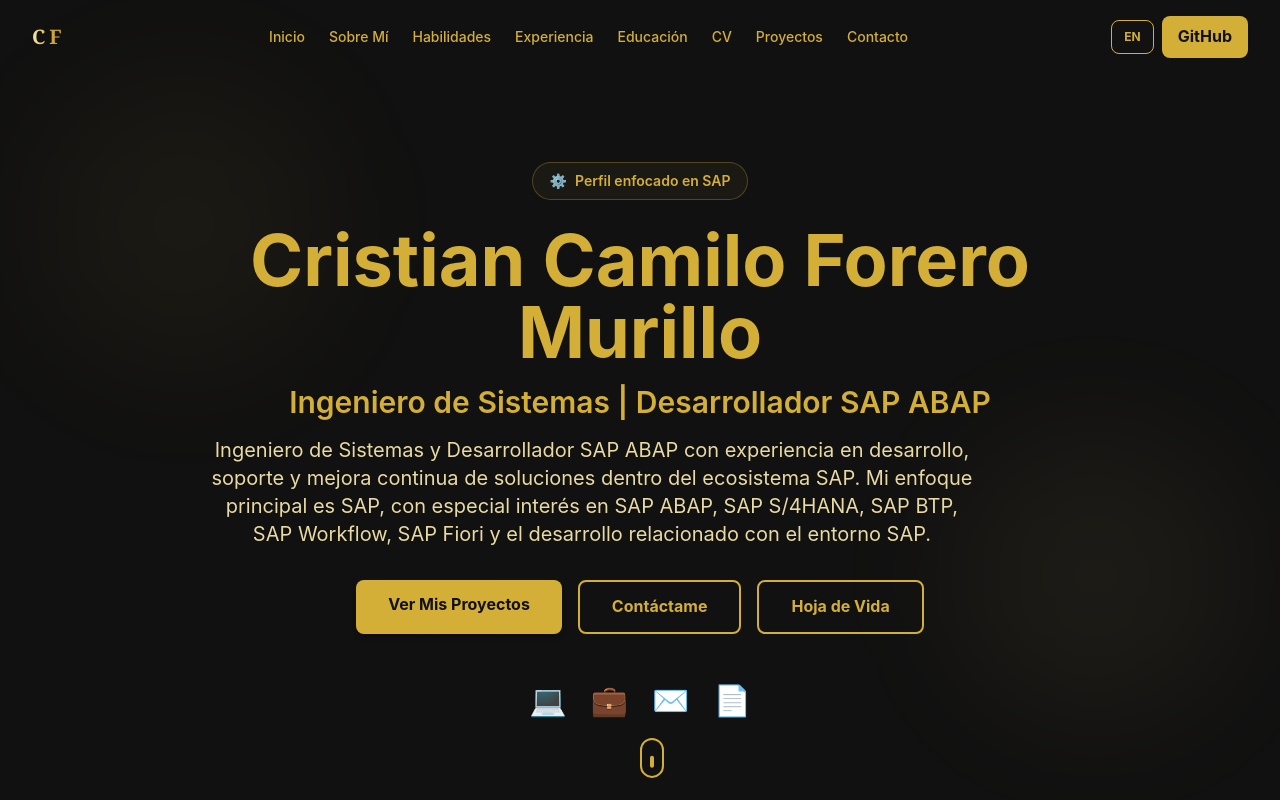
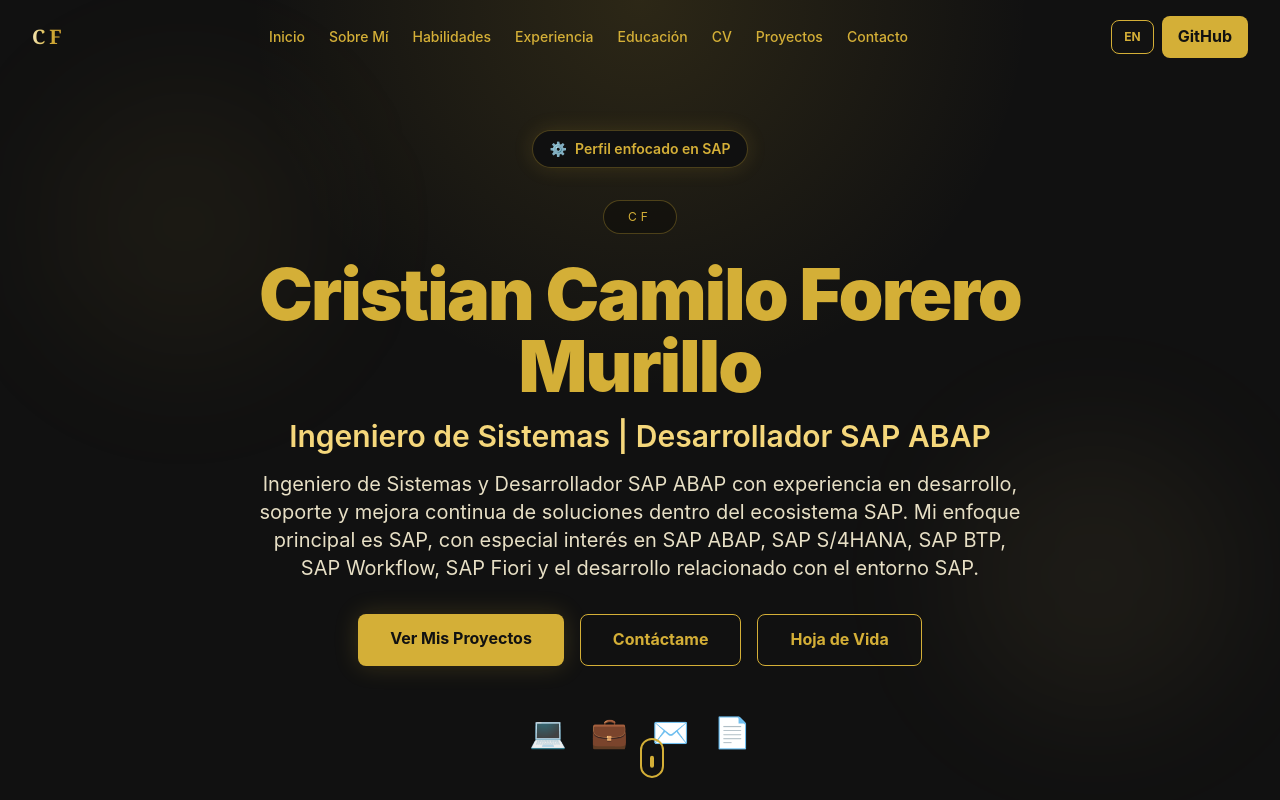
Before and after one commit to CrisdevFm/CrisdevFm.github.io, a Next.js app: page / in a window 1280 px wide. Shown: the top 800 px of the page. Built offline with nearby package versions, Linux system fonts and the light colour scheme; no server answers.

Commit message:
Update Hero.tsx

```diff
--- a/src/components/Hero.tsx
+++ b/src/components/Hero.tsx
@@ -54,41 +54,51 @@
       className="min-h-screen flex items-center justify-center relative overflow-hidden pt-20"
     >
       <div className="absolute inset-0 -z-10 overflow-hidden">
+        <div className="absolute inset-0 bg-[radial-gradient(circle_at_top,_rgba(212,175,55,0.14),_transparent_38%)]" />
         <div className="absolute top-20 left-10 w-72 h-72 bg-primary/5 rounded-full blur-3xl" />
         <div className="absolute bottom-20 right-10 w-72 h-72 bg-accent/5 rounded-full blur-3xl" />
       </div>
 
       <motion.div
-        className="max-w-4xl mx-auto text-center px-4"
+        className="max-w-5xl mx-auto text-center px-4"
         variants={containerVariants}
         initial="hidden"
         animate="visible"
       >
         <motion.div
           variants={itemVariants}
-          className="inline-flex items-center gap-2 px-4 py-2 mb-6 rounded-full border border-primary/30 bg-primary/5 text-primary font-semibold text-sm"
+          className="inline-flex items-center gap-2 px-4 py-2 mb-8 rounded-full border border-primary/30 bg-[#101010] text-primary font-semibold text-sm shadow-[0_0_20px_rgba(212,175,55,0.15)]"
         >
           <span>⚙️</span>
           <span>{lang === "es" ? "Perfil enfocado en SAP" : "SAP-focused profile"}</span>
         </motion.div>
 
+        <motion.div
+          variants={itemVariants}
+          className="mb-6"
+        >
+          <div className="inline-block px-6 py-2 border border-primary/30 text-primary text-xs tracking-[0.35em] uppercase rounded-full bg-black/30">
+            CF
+          </div>
+        </motion.div>
+
         <motion.h1
           variants={itemVariants}
-          className="text-5xl md:text-7xl font-bold mb-4 text-primary"
+          className="text-5xl md:text-7xl font-black tracking-tight mb-4 text-primary"
         >
           {content.headline}
         </motion.h1>
 
         <motion.p
           variants={itemVariants}
-          className="text-2xl md:text-3xl font-semibold text-primary mb-4"
+          className="text-2xl md:text-3xl font-semibold text-[#f5d77b] mb-4"
         >
           {content.subtitle}
         </motion.p>
 
         <motion.p
           variants={itemVariants}
-          className="text-lg md:text-xl text-gray-600 mb-8 max-w-3xl"
+          className="text-lg md:text-xl text-[#e7dfc5] mb-8 max-w-3xl mx-auto leading-relaxed"
         >
           {content.description}
         </motion.p>
@@ -99,7 +109,7 @@
         >
           <motion.a
             href="#projects"
-            className="px-8 py-3 bg-primary text-dark font-bold rounded-lg hover:bg-[#f5d77b] transition-all shadow-md"
+            className="px-8 py-3 bg-primary text-dark font-bold rounded-lg hover:bg-[#f5d77b] transition-all shadow-[0_0_25px_rgba(212,175,55,0.2)]"
             whileHover={{ scale: 1.05 }}
             whileTap={{ scale: 0.95 }}
           >
@@ -108,7 +118,7 @@
 
           <motion.a
             href="#contact"
-            className="px-8 py-3 border-2 border-primary text-primary font-bold rounded-lg hover:bg-primary hover:text-dark transition-all"
+            className="px-8 py-3 border border-primary text-primary font-bold rounded-lg hover:bg-primary hover:text-dark transition-all"
             whileHover={{ scale: 1.05 }}
             whileTap={{ scale: 0.95 }}
           >
@@ -117,7 +127,7 @@
 
           <motion.a
             href="/cv/"
-            className="px-8 py-3 border-2 border-primary text-primary font-bold rounded-lg hover:bg-primary hover:text-dark transition-all"
+            className="px-8 py-3 border border-primary text-primary font-bold rounded-lg hover:bg-primary hover:text-dark transition-all"
             whileHover={{ scale: 1.05 }}
             whileTap={{ scale: 0.95 }}
           >
```
